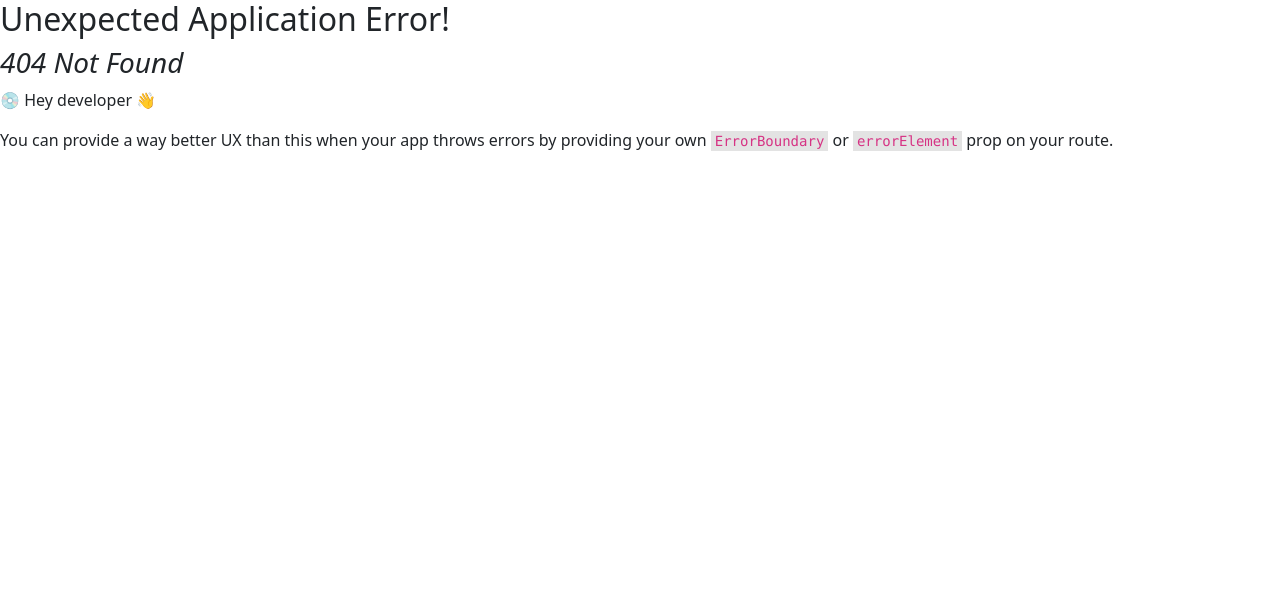
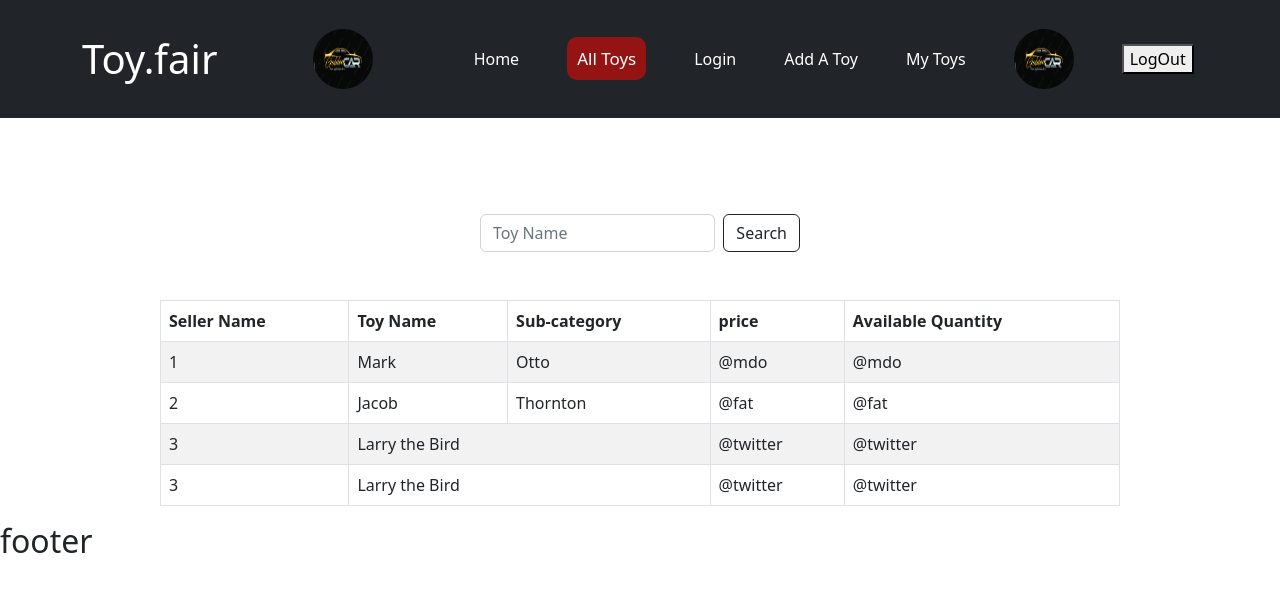
Before and after one commit to tonutonmoy/toy-fair-client-side, a React (Vite) app: page /allToys in a window 1280 px wide. Before the commit this address had no page. Shown: the top 592 px of the page. Built offline with nearby package versions, Linux system fonts and the light colour scheme.

Commit message:
login from done

```diff
--- /dev/null
+++ b/src/Component/AddAToy/AddAToy.jsx
@@ -0,0 +1,150 @@
+import './AddAToy.css'
+
+import Button from 'react-bootstrap/Button';
+import Form from 'react-bootstrap/Form';
+
+
+
+const AddAToy = () => {
+
+    const addAToyHandler=(e)=>{
+
+        event.preventDefault();
+
+        const toyPhotoUrl=e.target.toyPhotoUrl.value;
+        const toyName=e.target.toyName.value;
+        const sellerName=e.target.sellerName.value;
+        const sellerEmail=e.target.sellerEmail.value;
+        const subCategory=e.target.subCategory.value;
+        const price=e.target.price.value;
+        const rating=e.target.rating.value;
+        const quantity=e.target.quantity.value;
+        const description=e.target.description.value;
+
+
+
+       const addAToyInfo={
+            toyPhotoUrl,
+            toyName,
+            sellerName,
+            sellerEmail,
+            subCategory,
+            price,
+            rating,
+            quantity,
+            description
+        }
+
+        console.log(addAToyInfo)
+
+
+
+    }
+
+
+
+    return (
+        <div>
+
+            <Form onSubmit={addAToyHandler} style={{marginTop:"200px",marginBottom:"150px"}} className='w-75 mx-auto form-container'>
+
+            <h2 style={{marginBottom:"150px"}} className='form-title'> Add your item!!!</h2>
+
+
+          <div className='row row-cols-2'>
+
+      <Form.Group className="mb-3" controlId="formBasicEmail">
+        <Form.Label className='form-label'>Toy Photo URL</Form.Label>
+        <Form.Control className='form-input' type="text" name='toyPhotoUrl' placeholder="toy URL" required />
+
+      </Form.Group>
+
+      <Form.Group className="mb-3" controlId="formBasicPassword">
+        <Form.Label className='form-label'>Toy Name</Form.Label>
+        <Form.Control className='form-input' type="text" name='toyName' placeholder="toy name" required />
+      </Form.Group>
+
+         </div>
+
+          <div className='row row-cols-2'>
+
+      <Form.Group className="mb-3" controlId="formBasicEmail">
+        <Form.Label className='form-label'>Seller Name</Form.Label>
+        <Form.Control className='form-input' type="text" name='sellerName' placeholder="sellerName" required />
+
+      </Form.Group>
+
+      <Form.Group className="mb-3" controlId="formBasicPassword">
+        <Form.Label className='form-label'>Seller Email</Form.Label>
+        <Form.Control className='form-input' type="email" name='sellerEmail' placeholder="seller email" required />
+      </Form.Group>
+
+         </div>
+
+
+          <div className='row row-cols-2'>
+
+      <Form.Group className="mb-3" controlId="formBasicEmail">
+        <Form.Label className='form-label'>Sub Category</Form.Label>
+        <Form.Control className='form-input' type="text" name='subCategory' placeholder="sub Category" required />
+
+      </Form.Group>
+
+      <Form.Group className="mb-3" controlId="formBasicPassword">
+        <Form.Label className='form-label'>Price</Form.Label>
+        <Form.Control className='form-input' type="number" name='price' placeholder="price" required />
+      </Form.Group>
+
+         </div>
+
+          <div className='row row-cols-2'>
+
+      <Form.Group className="mb-3" controlId="formBasicEmail">
+        <Form.Label className='form-label'>Rating</Form.Label>
+        <Form.Control className='form-input' type="number" name='rating' placeholder="rating" required />
+
+      </Form.Group>
+
+      <Form.Group className="mb-3" controlId="formBasicPassword">
+        <Form.Label className='form-label'>Available Quantity</Form.Label>
+        <Form.Control className='form-input' type="number" name='quantity' placeholder="quantity" required />
+      </Form.Group>
+
+
+        <div>
+        <Form.Label className='form-label'>Description</Form.Label>
+
+
+        <Form.Control
+          as="textarea"
+          placeholder="Detail description"
+          style={{ height: '150px',width:"950px"}}
+          name='description'
+        />
+
+        </div>
+
+         </div>
+
+
+
+
+
+
+
+
+
+
+       <div className='text-center'>
+
+           <Button className='form-button my-5 w-75 ' variant="primary" type="submit">
+               Add
+             </Button>
+       </div>
+    </Form>
+
+        </div>
+    );
+};
+
+export default AddAToy;
--- /dev/null
+++ b/src/Component/AllToys/AllToys.jsx
@@ -0,0 +1,62 @@
+import './AllToys.css'
+import Table from 'react-bootstrap/Table';
+
+
+const AllToys = () => {
+    return (
+        <div>
+
+
+              <div className='d-flex w-25 mx-auto my-5 pt-5'>
+              <input className="form-control me-2" type="search" placeholder="Toy Name" aria-label="Search"/>
+               <button className="btn btn-outline-dark" type="submit">Search</button>
+              </div>
+
+
+                <Table className='w-75 mx-auto' striped bordered hover>
+      <thead>
+        <tr>
+
+          <th>Seller Name</th>
+          <th>Toy Name</th>
+          <th>Sub-category</th>
+          <th>price</th>
+          <th>Available Quantity</th>
+
+        </tr>
+      </thead>
+      <tbody>
+        <tr>
+          <td>1</td>
+          <td>Mark</td>
+          <td>Otto</td>
+          <td>@mdo</td>
+          <td>@mdo</td>
+        </tr>
+        <tr>
+          <td>2</td>
+          <td>Jacob</td>
+          <td>Thornton</td>
+          <td>@fat</td>
+          <td>@fat</td>
+        </tr>
+        <tr>
+          <td>3</td>
+          <td colSpan={2}>Larry the Bird</td>
+          <td>@twitter</td>
+          <td>@twitter</td>
+        </tr>
+        <tr>
+          <td>3</td>
+          <td colSpan={2}>Larry the Bird</td>
+          <td>@twitter</td>
+          <td>@twitter</td>
+
+        </tr>
+      </tbody>
+    </Table>
+        </div>
+    );
+};
+
+export default AllToys;
--- /dev/null
+++ b/src/Component/UpdateToy/UpdateToy.jsx
@@ -0,0 +1,89 @@
+import Button from 'react-bootstrap/Button';
+import Form from 'react-bootstrap/Form';
+
+const UpdateToy = () => {
+
+
+    const UpdateHandler=(e)=>{
+
+        event.preventDefault();
+
+        const price=e.target.price.value;
+        const quantity=e.target.quantity.value;
+        const description=e.target.description.value;
+
+
+        const updateInfo={
+            price,
+            quantity,
+            description
+        }
+
+        console.log(updateInfo)
+    }
+
+    return (
+        <div>
+
+
+
+
+         <Form onSubmit={UpdateHandler} style={{marginTop:"200px",marginBottom:"150px"}} className='w-75 mx-auto form-container'>
+
+
+
+
+         <h2 style={{marginBottom:"150px"}} className='form-title'> Update your item!!!</h2>
+
+
+         <div className='row row-cols-2'>
+
+         <Form.Group className="mb-3" controlId="formBasicPassword">
+         <Form.Label className='form-label'>Price</Form.Label>
+         <Form.Control className='form-input' type="number" name='price' placeholder="price" required />
+         </Form.Group>
+
+         <Form.Group className="mb-3" controlId="formBasicPassword">
+         <Form.Label className='form-label'>Available Quantity</Form.Label>
+         <Form.Control className='form-input' type="number" name='quantity' placeholder="quantity" required />
+         </Form.Group>
+
+
+         <div>
+         <Form.Label className='form-label'>Description</Form.Label>
+
+
+         <Form.Control
+         as="textarea"
+         placeholder="Detail description"
+         style={{ height: '150px',width:"950px"}}
+
+         name='description'
+
+         />
+
+         </div>
+
+</div>
+
+
+
+
+
+
+
+
+
+
+<div className='text-center'>
+
+ <Button className='form-button my-5 w-75 ' variant="primary" type="submit">
+     Update
+   </Button>
+</div>
+</Form>
+        </div>
+    );
+};
+
+export default UpdateToy;
--- a/src/Shared/NavigationBar/NavigationBar.jsx
+++ b/src/Shared/NavigationBar/NavigationBar.jsx
@@ -47,7 +47,7 @@ const NavigationBar = () => {
 
 
                 <div>
-                    <ActiveLink to='/addAToys'>Add A Toys</ActiveLink>
+                    <ActiveLink to='/addAToy'>Add A Toy</ActiveLink>
                 </div>
 
                 <div>
```
Also changed, not shown: src/Router/Router.jsx (+15 -0 lines), src/Component/AddAToy/AddAToy.css (added), src/Component/AllToys/AllToys.css (added).
